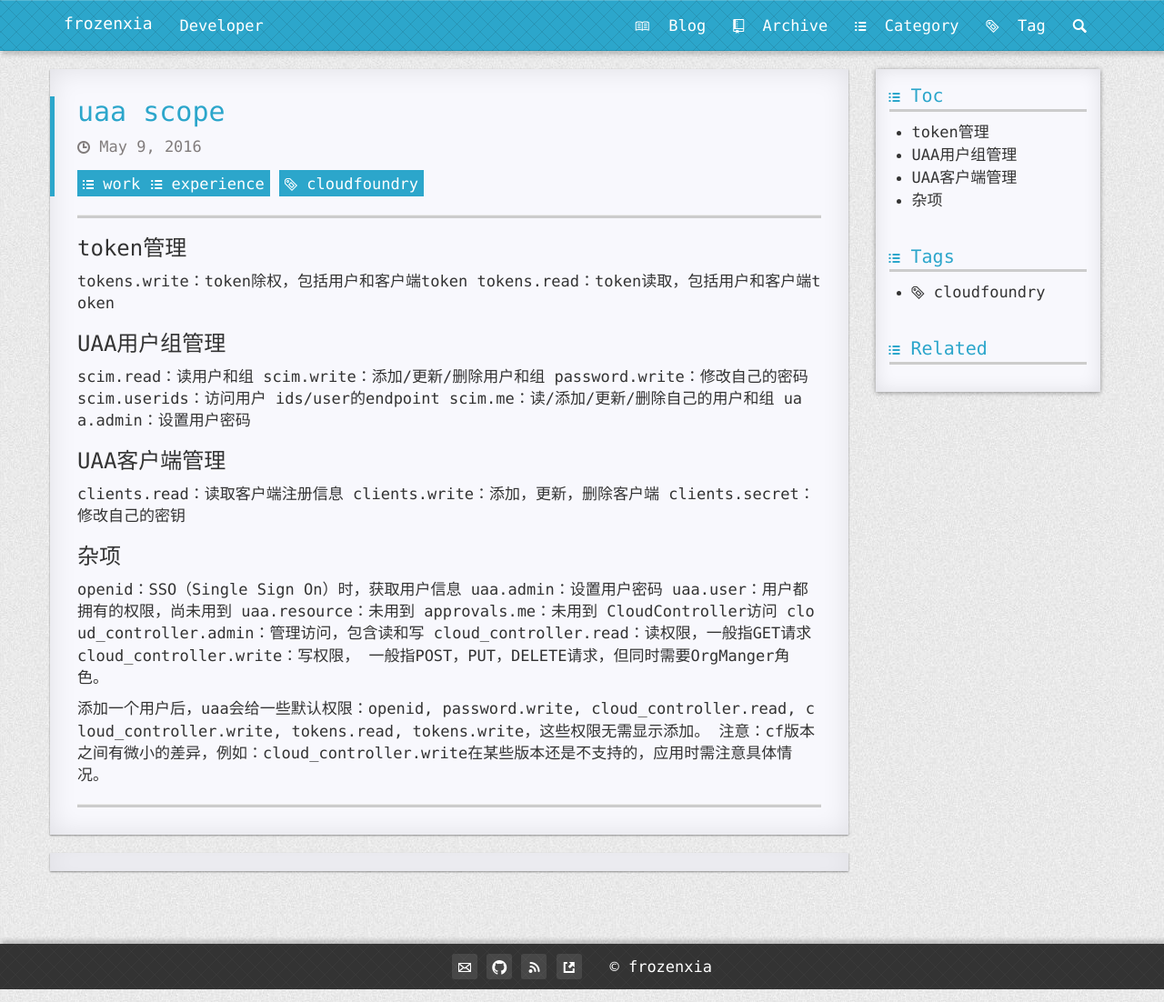
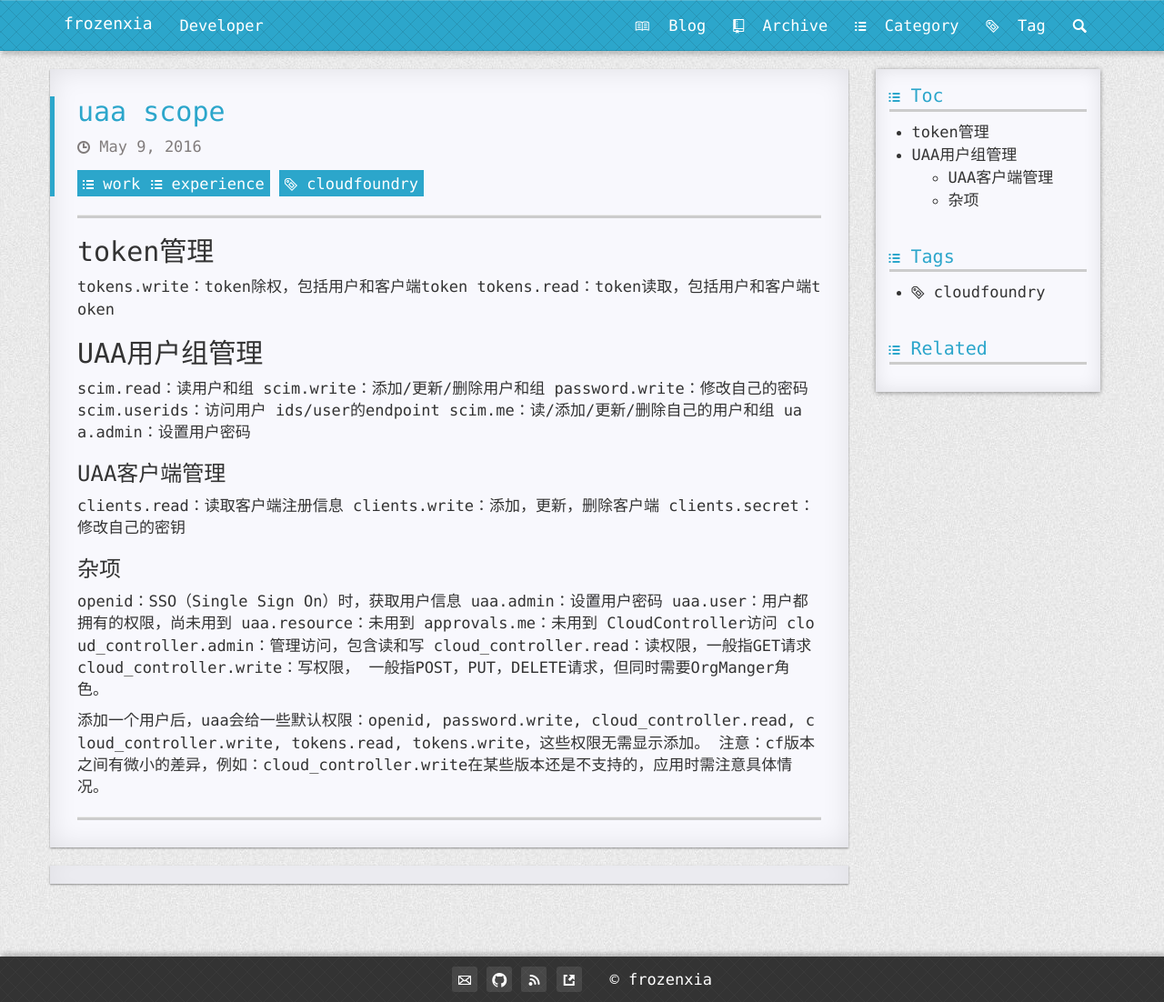
Before and after one commit to tinymindxx/frozenxia.github.io, a Jekyll site: the page built from _posts/2016-05-09-uaa-scope.md, in a window 1280 px wide. Shown: the whole page at 91% size. Built offline with Jekyll 4.4.1, drawn with Linux system fonts in a browser that asks for light colours; nearby versions of some CDN libraries; comment, search, counter and statistics services are not loaded.

```diff
--- a/_posts/2016-05-09-uaa-scope.md
+++ b/_posts/2016-05-09-uaa-scope.md
@@ -5,10 +5,10 @@ tags: cloudfoundry
 categories: work experience
 ---
 
-### token管理
+## token管理
 tokens.write：token除权，包括用户和客户端token
 tokens.read：token读取，包括用户和客户端token
-### UAA用户组管理
+## UAA用户组管理
 scim.read：读用户和组
  scim.write：添加/更新/删除用户和组
  password.write：修改自己的密码
```
